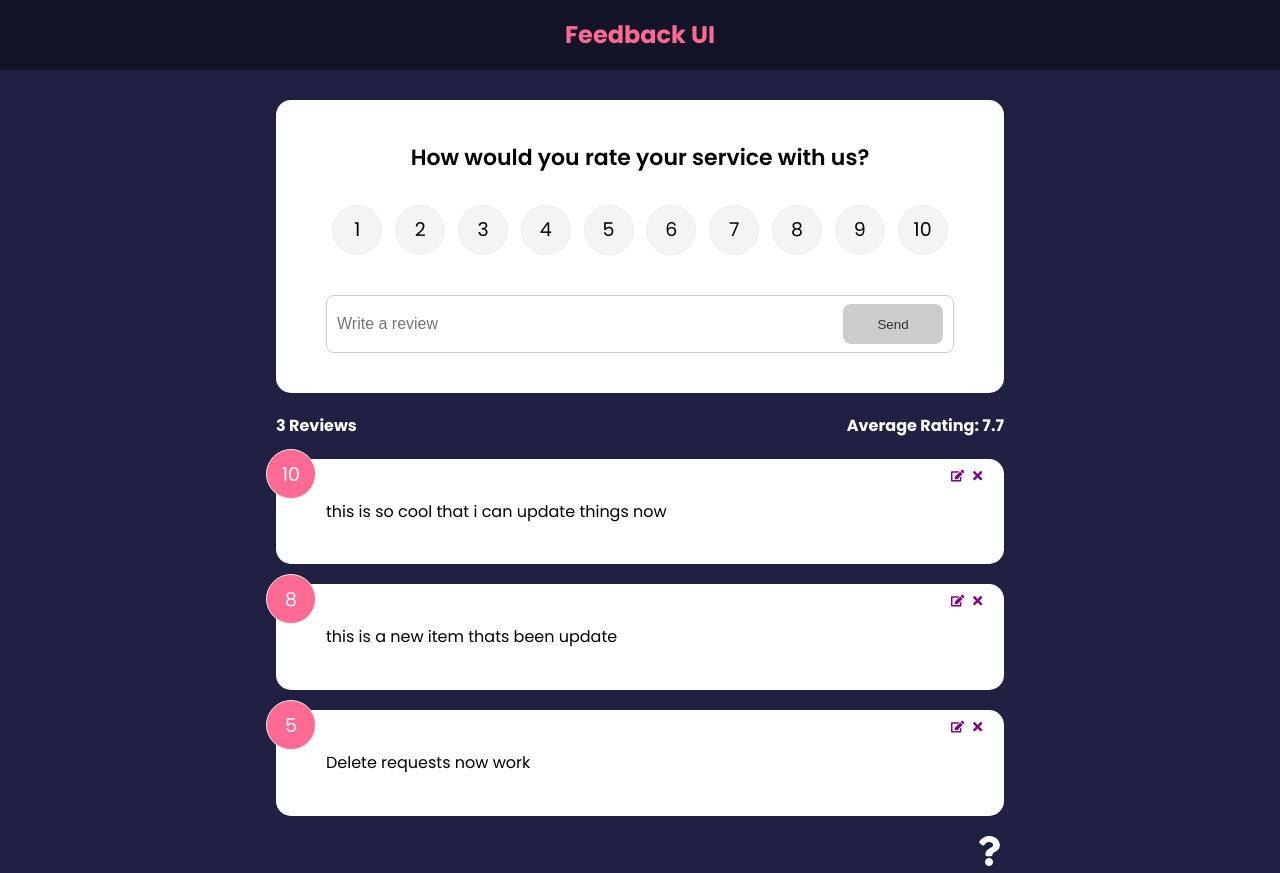
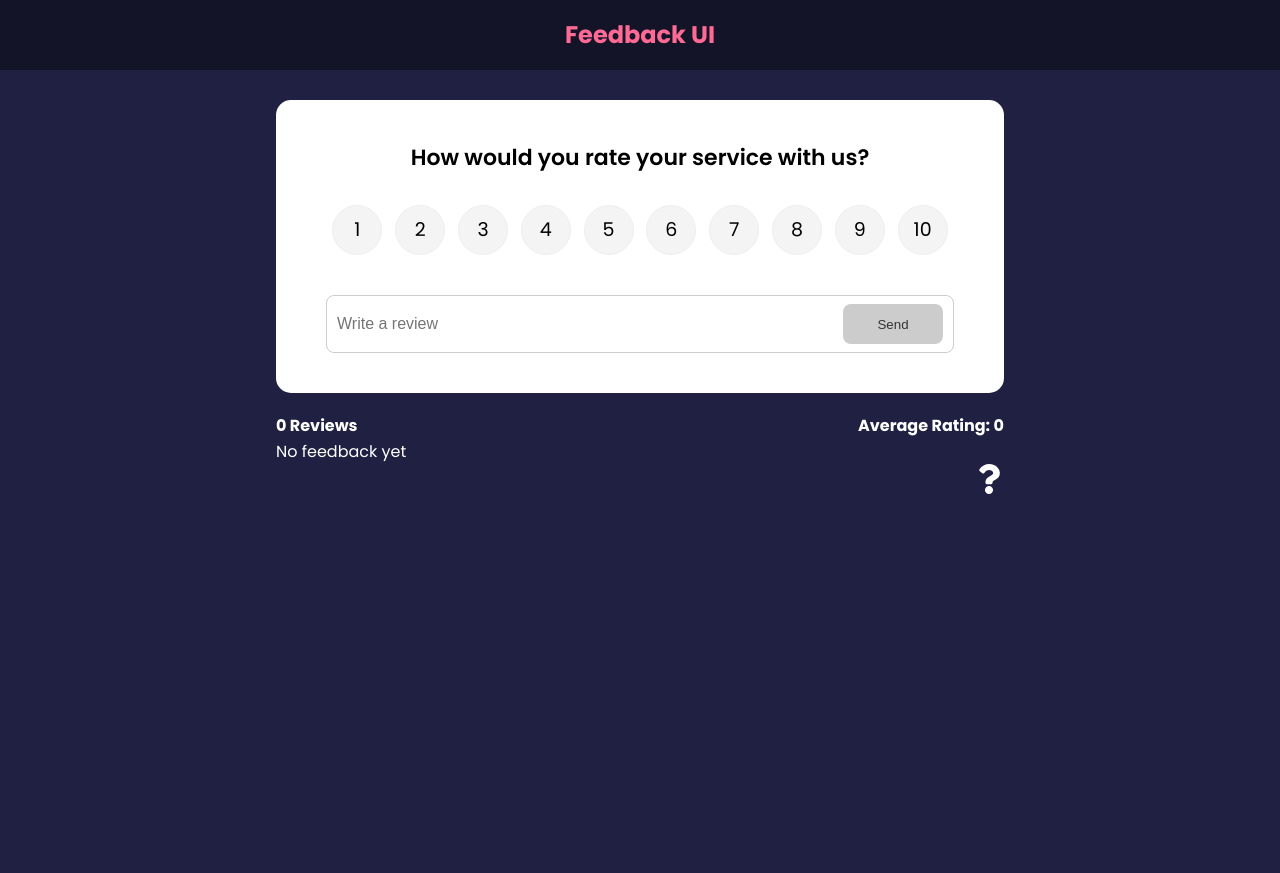
Before and after one commit to adam-brannon09/feed-back-app, a React (Create React App) app: page / in a window 1280 px wide. After the commit the page ends 800 px from the top, so only its background shows below. Built offline with nearby package versions, Linux system fonts and the light colour scheme; data requests are answered from the project's data file.

Commit message:
fixed syntax

```diff
--- a/db.json
+++ b/db.json
@@ -1,19 +1,3 @@
 {
-  "feedback": [
-    {
-      "text": "Delete requests now work",
-      "rating": 5,
-      "id": 2
-    },
-    {
-      "text": "this is a new item thats been update",
-      "rating": 8,
-      "id": 3
-    },
-    {
-      "text": "this is so cool that i can update things now ",
-      "rating": 10,
-      "id": 4
-    }
-  ]
+  "feedback": []
 }
--- a/src/components/shared/card.jsx
+++ b/src/components/shared/card.jsx
@@ -1,4 +1,3 @@
-import React from 'react'
 import PropTypes from 'prop-types'
 
 function Card({ children, reverse }) {
```
